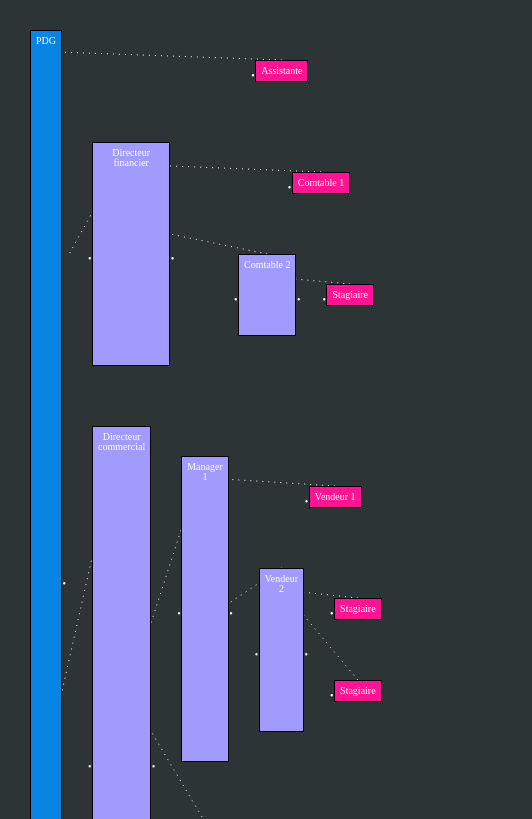
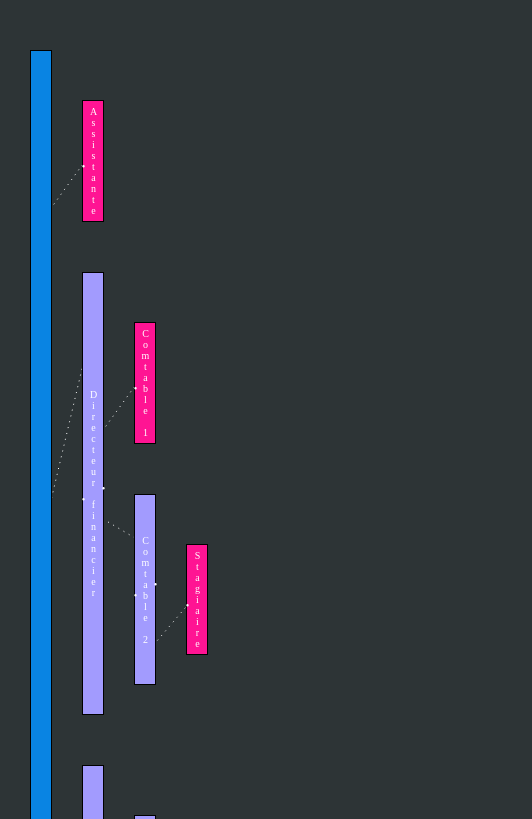
Before and after one commit to Teyz/plugin-sass-arbo, a website: page index.html in a window 390 px wide. Shown: the top 819 px of the page, 532 px wide, since content can reach past the window. Drawn offline with Linux system fonts and the light colour scheme.

Commit message:
WIP #2 - Responsive SVG

```diff
--- a/js/init.js
+++ b/js/init.js
@@ -16,15 +16,17 @@
     svgBg.setAttribute('height', treeMenu.getBoundingClientRect().height)
     svgBg.setAttribute('width', treeMenu.getBoundingClientRect().width)
 
-
 treeMenu.parentNode.insertBefore(svgBg, treeMenu)
 
-traceLine()
+window.onload = function(event) {
+    traceLine()
+};
 
 window.onresize = function(event) {
     erazeLine()
     traceLine()
 };
+
 
 function traceLine(){
     node.forEach((item, i) => {
--- a/scss/styles.scss
+++ b/scss/styles.scss
@@ -8,9 +8,12 @@ $color-white: #ffffff;
 $color-pink: #FF1493;
 
 body{
-    background-color: $color-two;
     margin: 0;
     padding: 0;
+    background-color: $color-two;
+    //background-image: url('../img/space.jpg');
+    //background-size: cover;
+    //background-repeat: no-repeat;
 }
 
 ul{
@@ -21,7 +24,7 @@ ul{
 }
 
 li{
-    margin: 30px;
+    margin: 50px 0 30px 30px;
     list-style: none;
     color: $color-white;
 
@@ -81,6 +84,7 @@ li{
 
   @media screen and (max-width: 640px) {
       ul{
+          display: block;
           flex-wrap: wrap;
       }
 
@@ -88,14 +92,21 @@ li{
           display: flex;
 
           span{
+            writing-mode: vertical-lr;
+            text-orientation: upright;
+            text-align: center;
               &:before{
                   top: 50% !important;
                   left: -5px !important;
               }
               &:after{
-                  top: 50% !important;
+                  bottom: 50% !important;
                   right: -5px !important;
               }
           }
       }
+
+      .arbo-wrapper{
+          display: block;
+      }
   }
```
Also changed, not shown: css/styles.css, img/space.jpg (added), 1 other file.
